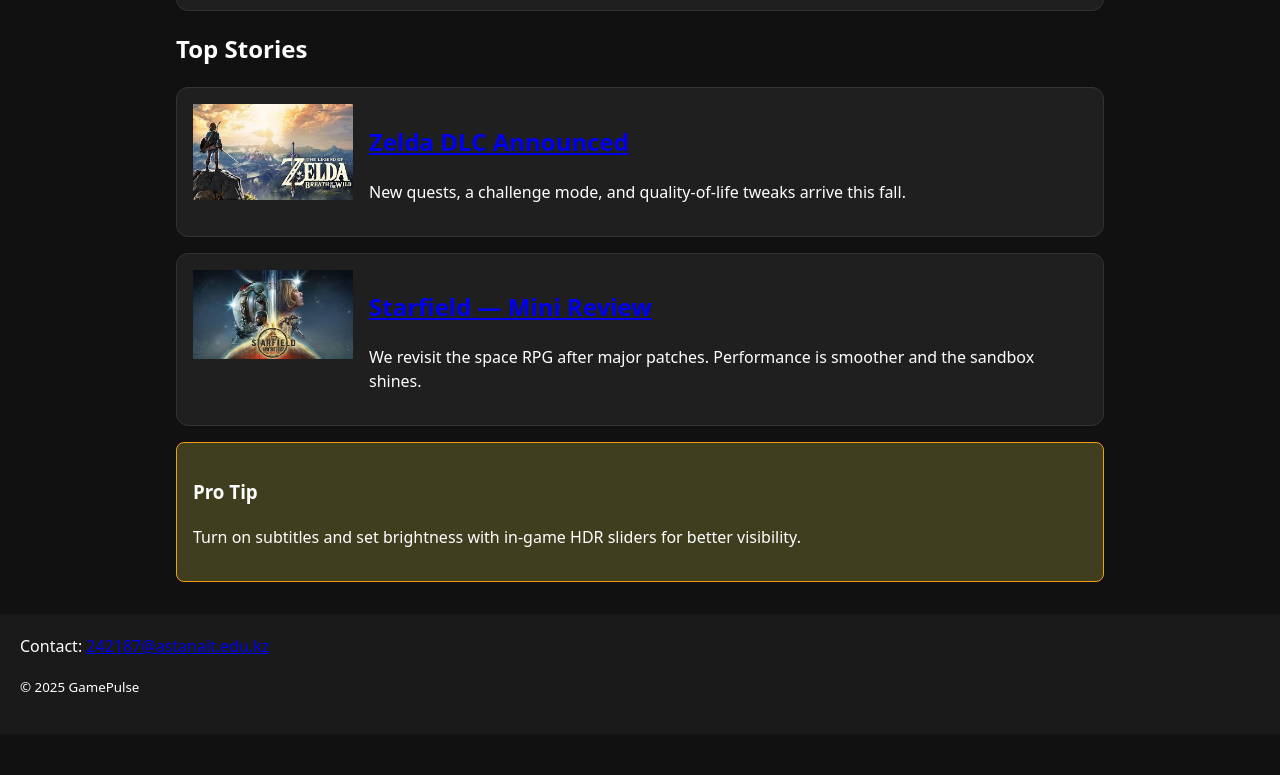
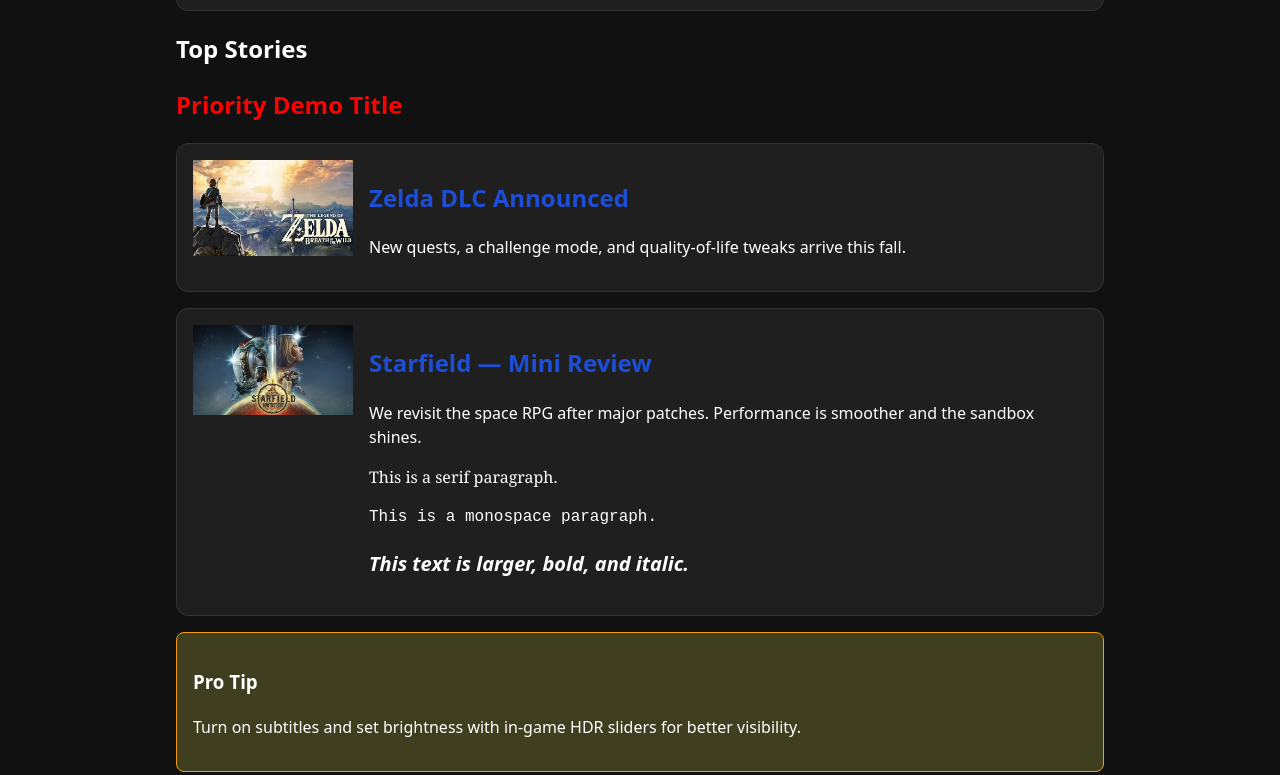
Before and after one commit to aahhaha/GamePulse, a plain HTML site: page index.html in a window 1280 px wide. Shown: the part 606-1381 px from the top of the page. Before the commit the page ends 1340 px from the top, so only its background shows below. Drawn offline with Linux system fonts and the light colour scheme.

Commit message:
Completing my part (A&B)

```diff
--- a/index.html
+++ b/index.html
@@ -32,7 +32,12 @@
 
 
     <section>
+
         <h1>Top Stories</h1>
+        <h2 id="priority-demo" class="highlight" style="color:red">
+  Priority Demo Title
+</h2>
+
         <article class="card">
             <img src="zelda.jpg" alt="Zelda screenshot" />
             <div>
@@ -47,8 +52,14 @@
             <div>
                 <h2><a href="reviews.html#starfield">Starfield — Mini Review</a></h2>
                 <p>We revisit the space RPG after major patches. Performance is smoother and the sandbox shines.</p>
+                        <!-- Font families (Part B) -->
+                <p class="serif">This is a serif paragraph.</p>
+                <p class="mono"> This is a monospace paragraph.</p>
+                <p class="lead"> This text is larger, bold, and italic.</p>
             </div>
         </article>
+
+
 
 
         <aside class="tip">
--- a/styles.css
+++ b/styles.css
@@ -1,7 +1,24 @@
 /* Base */
-:root { --container: 960px; }
+:root
+{   --container: 960px;
+    --font-sans: system-ui, Arial, sans-serif;
+    --font-serif: Georgia, "Times New Roman", serif;
+    --font-mono: "Courier New", monospace;
+}
+
+.serif { font-family: var(--font-serif); }
+.mono  { font-family: var(--font-mono); }
+
+.lead {
+  font-size: 1.25rem;
+  font-weight: 600;
+  font-style: italic;
+}
+
 * { box-sizing: border-box; }
-html { font-size: 16px; }
+
+  html { font-size: 16px; }
+
 body {
     margin: 0;
     font-family: system-ui, Arial, sans-serif;
@@ -163,3 +180,34 @@
     background: #ef4444;
     box-shadow: 0 0 10px #ef4444;
 }
+
+
+/* element */
+h2 {
+  color: darkgreen;
+}
+
+/* class  */
+.highlight {
+  color: blue;
+}
+
+/* ID  */
+#priority-demo {
+  color: orange;
+}
+
+/* общий стиль для всех ссылок */
+a {
+  color: #1d4ed8;
+  text-decoration: none;
+}
+
+/* hover-эффект для ссылок */
+a:hover {
+  color: #0b62ff;
+  text-decoration: underline;
+  background: #222;
+  padding: 0.1rem 0.25rem;
+  border-radius: 0.25rem;
+}
```
